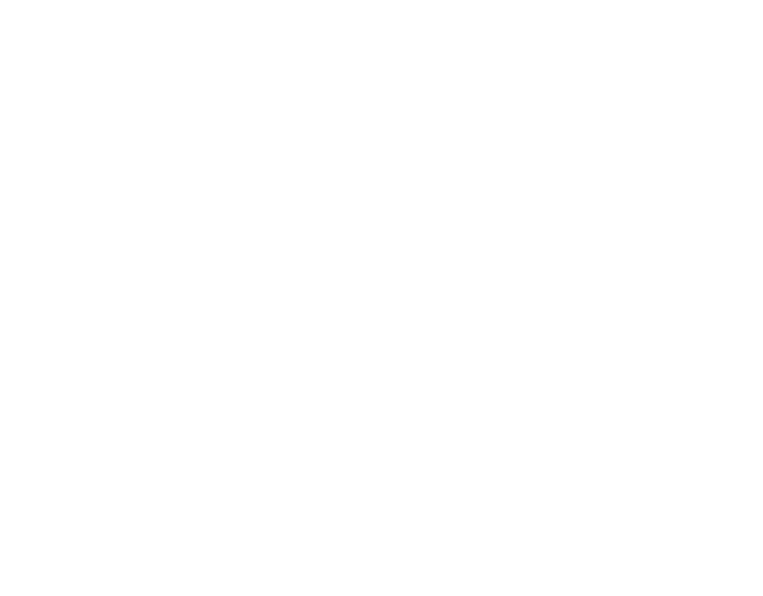
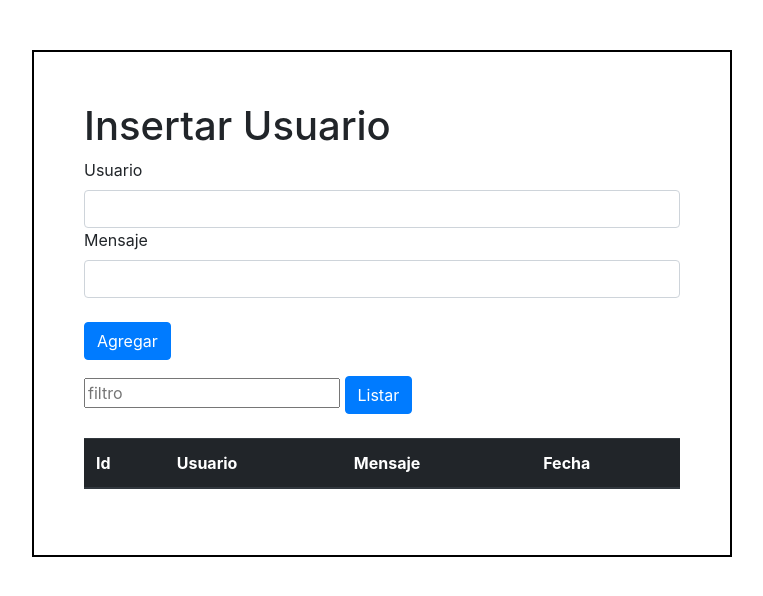
Before and after one commit to StevenHerrera21/Node-Mongo, a website: page public/index.html in a window 1280 px wide. Shown: the whole page, without its empty margins (258-1021 px from the left). Drawn offline with nearby package versions, Linux system fonts and the light colour scheme.

Commit message:
Primera subida de Chris

```diff
--- a/public/index.html
+++ b/public/index.html
@@ -1,9 +1,52 @@
 <!DOCTYPE html>
 <html>
+
 <head>
-	<meta charset="UTF-8">
-    <title>nodeJS</title>
+    <meta charset="UTF-8">
+    <title>Deber nodeJS</title>
+    <link rel="stylesheet" type="text/css" href="main.css">
+    <link rel="stylesheet" href="https://stackpath.bootstrapcdn.com/bootstrap/4.1.3/css/bootstrap.min.css" integrity="sha384-MCw98/SFnGE8fJT3GXwEOngsV7Zt27NXFoaoApmYm81iuXoPkFOJwJ8ERdknLPMO" crossorigin="anonymous">
+    <script src="https://code.jquery.com/jquery-3.5.1.min.js" integrity="sha256-9/aliU8dGd2tb6OSsuzixeV4y/faTqgFtohetphbbj0=" crossorigin="anonymous"></script>
+    <script src="https://ajax.googleapis.com/ajax/libs/d3js/5.15.1/d3.min.js"></script>
+    <script src="/message.js"></script>
 </head>
+
 <body>
+    <div class="tarjeta">
+
+
+    <h1>Insertar Usuario</h1>
+    <div class="form-group">
+        <form action="/message" method="POST">
+            <label>Usuario</label>
+            <input type="text" class="form-control" name="user" required>
+            <label>Mensaje</label>
+            <input type="text" class="form-control" name="message" required>
+            <br>
+            <button type="submit" class="btn btn-primary" >Agregar</button>
+
+    </div>
+
+    </form>
+
+
+        <input type="filtro" id="filtro" name="filtro" placeholder="filtro">
+        <button type="buttom" class="btn btn-primary" onclick='mostrar()'>Listar</button>
+
+    <br></br>
+    <table class="table">
+        <thead class="thead-dark">
+            <th>Id</th>
+            <th>Usuario</th>
+            <th>Mensaje</th>
+            <th>Fecha</th>
+        </thead>
+        <tbody id="tbody">
+
+        </tbody>
+    </table>
+
+</div>
 </body>
+
 </html>
--- a/public/main.css
+++ b/public/main.css
@@ -0,0 +1,9 @@
+.tarjeta{
+    width: 700px;
+    margin: auto;
+    margin-top: 50px;
+    border: 2px solid #000000;
+    padding: 50px;
+    margin-bottom: 50px;
+    text-align: left;
+}
--- a/public/message.js
+++ b/public/message.js
@@ -1 +1,15 @@
-console.log('Hola')
+function mostrar(){
+    let filtro= document.getElementById("filtro").value;
+    var tabla;
+    console.log(filtro)
+    fetch('http://localhost:3000/message?user='+filtro)
+    .then(function(response) {
+        return response.json();
+    })
+    .then(function(myJson) {
+        for (data of myJson.body){
+            tabla+='<tr><td>'+data._id+'</td><td>'+data.user+'</td><td>'+data.message+'</td><td>'+data.date+'</td></tr>';
+        }
+        $('#tbody').html(tabla);
+    });
+}
```
